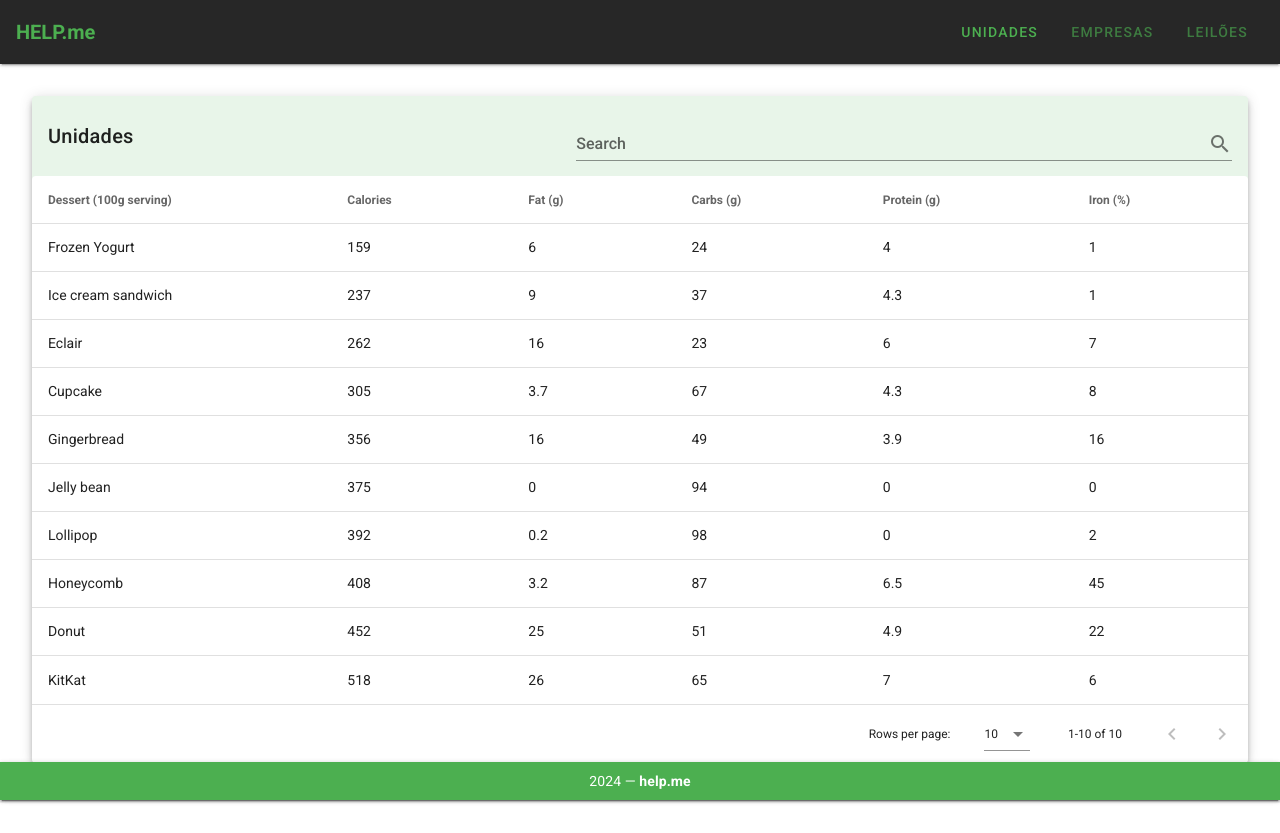
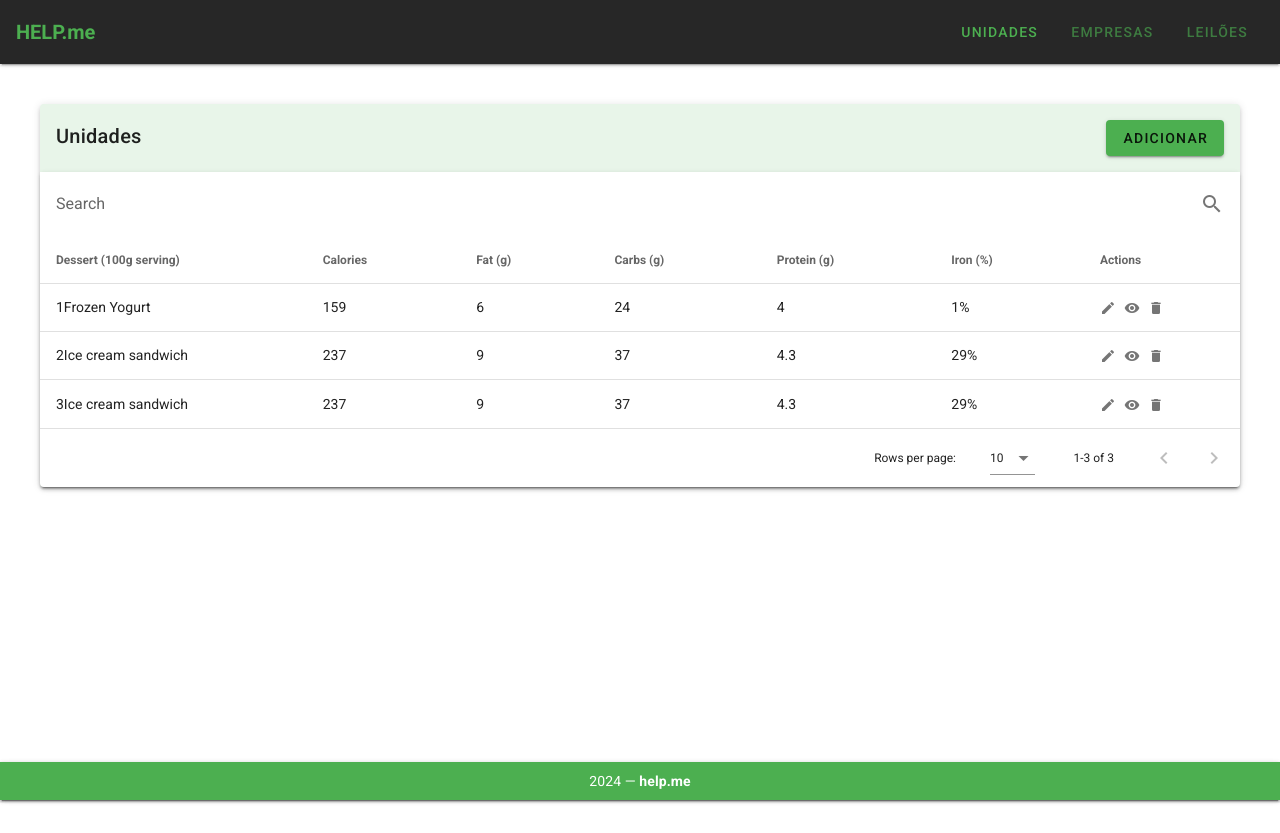
Before and after one commit to GabrielLimaBzr/help.me-web, a Vue app: page /#/unidades in a window 1280 px wide. After the commit the page ends 800 px from the top, so only its background shows below. Built offline with nearby package versions, Linux system fonts and the light colour scheme.

Commit message:
crud unidade

```diff
--- a/src/App.vue
+++ b/src/App.vue
@@ -1,7 +1,7 @@
 <template>
   <v-app>
     <MenuBarComponent/>
-    <v-main class="ma-8">
+    <v-main class="ma-10">
       <router-view></router-view>
     </v-main>
     <FooterComponent/>
--- /dev/null
+++ b/src/services/dataService.js
@@ -0,0 +1,38 @@
+// dataService.js
+const data = [
+    {
+      id: 1,
+      name: '1Frozen Yogurt',
+      calories: 159,
+      fat: 6.0,
+      carbs: 24,
+      protein: 4.0,
+      iron: '1%',
+    },
+    {
+      id: 2,
+      name: '2Ice cream sandwich',
+      calories: 237,
+      fat: 9.0,
+      carbs: 37,
+      protein: 4.3,
+      iron: '29%',
+    },
+    {
+      id: 3,
+      name: '3Ice cream sandwich',
+      calories: 237,
+      fat: 9.0,
+      carbs: 37,
+      protein: 4.3,
+      iron: '29%',
+    },
+  ];
+
+  export function getData() {
+    return new Promise((resolve) => {
+      setTimeout(() => {
+        resolve(data);
+      }, 1000);
+    });
+  }
--- /dev/null
+++ b/src/views/unidade/UnidadeDetail.vue
@@ -0,0 +1,77 @@
+<template>
+    <v-dialog v-model="dialogValue" max-width="600px">
+        <v-card>
+            <v-card-title>
+                <span>{{ modo }} Unidade</span>
+                <v-spacer></v-spacer>
+                <v-btn icon @click="fecharDialog">
+                    <v-icon>mdi-close</v-icon>
+                </v-btn>
+            </v-card-title>
+            <v-card-text>
+                <v-container>
+                    <v-row>
+                        <v-col cols="12">
+                            <v-text-field label="Nome"  placeholder="nome" :disabled="modo == 'read'" v-model="unidadeLocal.name"
+                                hint="nome para unidade"></v-text-field>
+                        </v-col>
+                    </v-row>
+                </v-container>
+            </v-card-text>
+            <v-card-actions>
+                <v-spacer></v-spacer>
+                <v-btn color="blue darken-1" text @click="fecharDialog">Cancelar</v-btn>
+                <v-btn color="blue darken-1" text @click="salvar" :disabled="modo == 'read'">Salvar</v-btn>
+            </v-card-actions>
+        </v-card>
+    </v-dialog>
+</template>
+
+<script>
+export default {
+    name: 'UnidadeDetail',
+    data() {
+        return {
+            unidadeLocal: { ...this.unidade },
+        };
+    },
+    props: {
+        dialog: Boolean,
+        modo: {
+            type: String,
+            validator: function(value) {
+                return ['new', 'edit', 'read'].includes(value);
+            },
+            default: 'read',
+        },
+        unidade: Object,
+    },
+    methods: {
+        fecharDialog() {
+            this.$emit('update:dialog', false);
+        },
+        salvar() {
+            // Lógica para salvar a unidade
+            this.fecharDialog();
+        },
+    },
+    computed: {
+        dialogValue: {
+            get() {
+                return this.dialog;
+            },
+            set(value) {
+                this.$emit('update:dialog', value);
+            },
+        },
+    },
+    watch: {
+        unidade: {
+            immediate: true,
+            handler(value) {
+                this.unidadeLocal = { ...value };
+            },
+        },
+    },
+};
+</script>
--- a/src/views/unidade/Unidades.vue
+++ b/src/views/unidade/Unidades.vue
@@ -1,26 +1,60 @@
 <template>
-    <v-card color="green lighten-5" :elevation="5">
+    <v-card color="green lighten-5" :elevation="3">
         <v-card-title>
-            Unidades
-            <v-spacer></v-spacer>
+            <div class="d-flex justify-space-between" style="width: 100%;">
+                <span>Unidades</span>
+                <v-btn color="green" @click="prepareCreate()">Adicionar</v-btn>
+            </div>
+        </v-card-title>
+        <v-data-table :search="search" :headers="headers" :items="desserts" sort-by="id
+        " class="elevation-2">
+            <template v-slot:top>
+                <v-toolbar flat>
+                    <v-toolbar-title style="width: 100%;">
                         <v-text-field v-model="search" append-icon="mdi-magnify" label="Search" single-line
-                hide-details></v-text-field>
-        </v-card-title>
-        <v-data-table :headers="headers" :items="desserts" :search="search"></v-data-table>
+                            hide-details>
+                        </v-text-field>
+                    </v-toolbar-title>
+                </v-toolbar>
+            </template>
+            <template v-slot:[`item.actions`]="{ item }">
+                <v-icon small class="mr-2" @click="prepareEdit(item)">
+                    mdi-pencil
+                </v-icon>
+                <v-icon small class="mr-2" @click="prepareRead(item)">
+                    mdi-eye
+                </v-icon>
+                <v-icon small @click="prepareEdit(item)">
+                    mdi-delete
+                </v-icon>
+            </template>
+            <template v-slot:no-data>
+                <v-btn color="primary" @click="initialize">
+                    Reset
+                </v-btn>
+            </template>
+        </v-data-table>
+
+        <UnidadeDetail :dialog.sync="dialog" :modo="modo" :unidade="unidade"/>
     </v-card>
 </template>
 
 <script>
 
-
+import UnidadeDetail from './UnidadeDetail.vue';
+import { getData } from '@/services/dataService';
 export default {
     name: 'UnidadesView',
 
     components: {
+        UnidadeDetail
     },
 
     data() {
         return {
+            dialog: false,
+            modo: 'read',
+            dialogDelete: false,
             search: '',
             headers: [
                 {
@@ -34,90 +68,47 @@ export default {
                 { text: 'Carbs (g)', value: 'carbs' },
                 { text: 'Protein (g)', value: 'protein' },
                 { text: 'Iron (%)', value: 'iron' },
+                { text: 'Actions', value: 'actions', sortable: false },
             ],
-            desserts: [
-                {
-                    name: 'Frozen Yogurt',
-                    calories: 159,
-                    fat: 6.0,
-                    carbs: 24,
-                    protein: 4.0,
-                    iron: 1,
+            desserts: [],
+            unidade: {},
+        }
     },
-                {
-                    name: 'Ice cream sandwich',
-                    calories: 237,
-                    fat: 9.0,
-                    carbs: 37,
-                    protein: 4.3,
-                    iron: 1,
+    created() {
+        this.initialize();
     },
-                {
-                    name: 'Eclair',
-                    calories: 262,
-                    fat: 16.0,
-                    carbs: 23,
-                    protein: 6.0,
-                    iron: 7,
+    computed: {
+        formTitle() {
+            return this.editedIndex === -1 ? 'New Item' : 'Edit Item'
         },
-                {
-                    name: 'Cupcake',
-                    calories: 305,
-                    fat: 3.7,
-                    carbs: 67,
-                    protein: 4.3,
-                    iron: 8,
     },
-                {
-                    name: 'Gingerbread',
-                    calories: 356,
-                    fat: 16.0,
-                    carbs: 49,
-                    protein: 3.9,
-                    iron: 16,
+
+    methods: {
+        initialize() {
+            getData().then((data) => {
+                this.desserts = data;
+            });
         },
-                {
-                    name: 'Jelly bean',
-                    calories: 375,
-                    fat: 0.0,
-                    carbs: 94,
-                    protein: 0.0,
-                    iron: 0,
+
+        prepareCreate() {
+            this.modo = 'new';
+            this.dialog = true;
+            this.unidade = {};
         },
-                {
-                    name: 'Lollipop',
-                    calories: 392,
-                    fat: 0.2,
-                    carbs: 98,
-                    protein: 0,
-                    iron: 2,
+
+        prepareEdit(item) {
+            console.log(item);
+            this.modo = 'edit';
+            this.dialog = true;
+            this.unidade = item;
         },
-                {
-                    name: 'Honeycomb',
-                    calories: 408,
-                    fat: 3.2,
-                    carbs: 87,
-                    protein: 6.5,
-                    iron: 45,
+
+        prepareRead(item) {
+            this.modo = 'read';
+            this.dialog = true;
+            this.unidade = item;
         },
-                {
-                    name: 'Donut',
-                    calories: 452,
-                    fat: 25.0,
-                    carbs: 51,
-                    protein: 4.9,
-                    iron: 22,
-                },
-                {
-                    name: 'KitKat',
-                    calories: 518,
-                    fat: 26.0,
-                    carbs: 65,
-                    protein: 7,
-                    iron: 6,
-                },
-            ],
-        }
+
     }
 };
 </script>
```
Lines whose indentation alone changed are shown as unchanged.
